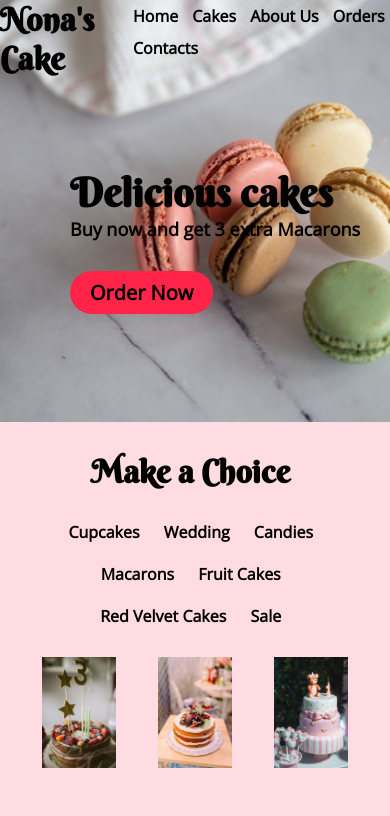
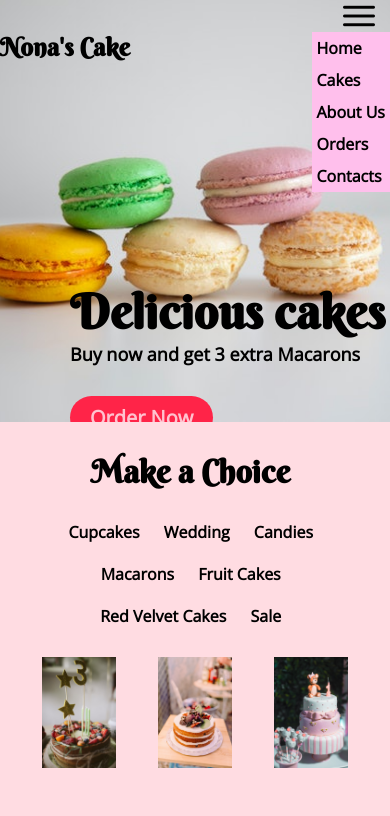
Before and after one commit to rivianerose/bakerpage, a plain HTML site: page index.html in a window 390 px wide. Shown: the top 816 px of the page. Drawn offline with nearby package versions, Linux system fonts and the light colour scheme.

Commit message:
atualizei

```diff
--- a/index.html
+++ b/index.html
@@ -11,10 +11,12 @@
 
     <div class="container">
     <header>
+      <img  id="menu-aberto" onclick="clicar()" src="./imagens/menu-aberto.png" alt="">
      <div class="menu">
         <h1> Nona's Cake</h1>
-        <nav>
-            <ul>
+        <nav >
+
+            <ul id="menu-fechado">
                 <li>Home</li>
                 <li>Cakes</li>
                 <li>About Us</li>
@@ -27,7 +29,7 @@
      <div class="menu2">
         <h1> Delicious cakes</h1>
          <h2> Buy now and get 3 extra Macarons</h2>
-         <button> Order Now </button>
+         <button><a href="#"> Order Now </a>  </button>
      </div>
     </header>
 
@@ -117,5 +119,7 @@
     </footer>
 
 </div>
+
+<script src="script.js"></script>
 </body>
 </html>
--- /dev/null
+++ b/script.js
@@ -0,0 +1,14 @@
+function clicar() {
+   var abrir = document.getElementById ('menu-fechado');
+
+   if
+   (abrir.classList.contains('hide')) {
+   abrir.classList.add('show');
+   abrir.classList.remove('hide');
+} else {
+    abrir.classList.add('hide');
+    abrir.classList.remove('show');
+}
+
+
+}
--- a/style.css
+++ b/style.css
@@ -21,7 +21,7 @@
 }
 
 header {
-background: url(./imagens/baker1.jpg) no-repeat center center ;
+background: url(./imagens/baker8.jpg) no-repeat center center ;
 background-size:cover;
 grid-area: header;
 }
@@ -42,10 +42,12 @@ grid-area: footer;
 }
 
 .menu h1 {
+    font-size: 25px;
     font-family: 'Berkshire Swash', cursive;
 }
 .menu ul {
     list-style: none;
+    cursor: pointer;
 }
 
 .menu li {
@@ -61,7 +63,7 @@ grid-area: footer;
 }
 
 .menu2 h1 {
-    font-size: 40px;
+    font-size: 3em;
     font-family: 'Berkshire Swash', cursive;
 }
 
@@ -70,7 +72,7 @@ grid-area: footer;
     font-size: 18px;
     font-family: 'Open Sans', sans-serif;
 }
-.menu2 button {
+.menu2 button  {
     font-size: 20px;
     margin: 30px 0px 20px 0px;
     padding: 8px 20px 8px 20px;
@@ -79,6 +81,18 @@ grid-area: footer;
     border-radius: 50px;
     font-family: 'Open Sans', sans-serif;
     font-weight: bolder;
+    cursor: pointer;
+
+
+}
+
+.menu2 button a {
+    color: rgb(255, 194, 207);
+    text-decoration: none;
+}
+
+.menu2 button a:hover{
+    cursor: pointer;
 }
 
 .menu3{
@@ -206,8 +220,39 @@ grid-area: footer;
    height: 2vh;
 }
 
+#menu-aberto {
+    display: none;
+}
+
+
+
 @media (max-width: 700px){
+     #menu-aberto {
+        display: block;
+        margin-left: 88vw;
+        cursor: pointer;
+     }
+    .menu ul {
 
+    }
+     .menu li {
+
+       display: flex;
+       background-color: rgb(255, 191, 236);
+     }
+
+     .hide {
+        opacity: 0;
+        transition: 0.5s;
+    }
+    .show {
+        opacity: 1;
+        transition: 1s;
+    }
+     .menu li:hover {
+
+        background-color: rgb(201, 155, 245);
+     }
     .flavours {
         display: block;
     }
```
Also changed, not shown: imagens/baker8.jpg (added), imagens/menu-aberto.png (added).
